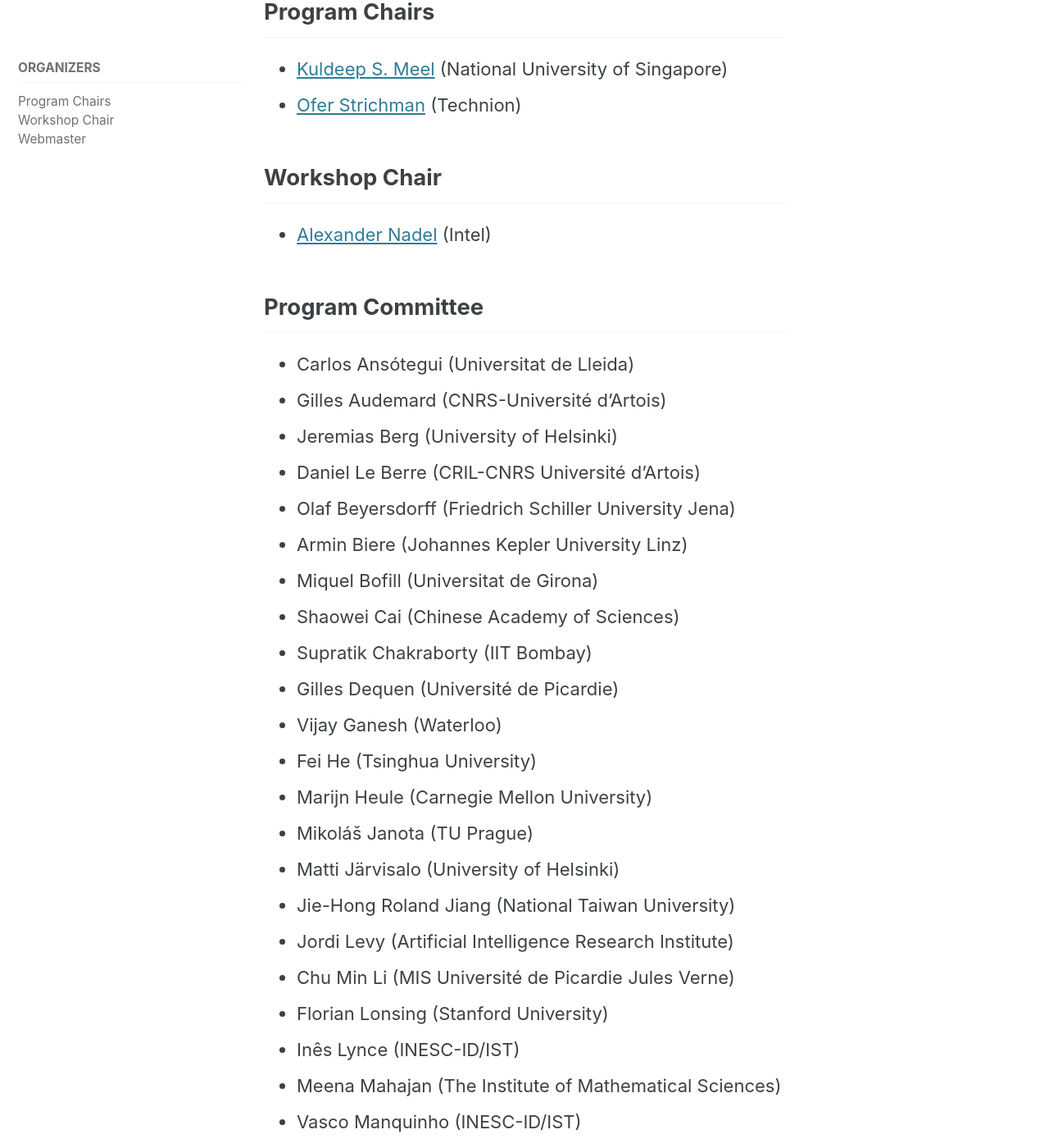
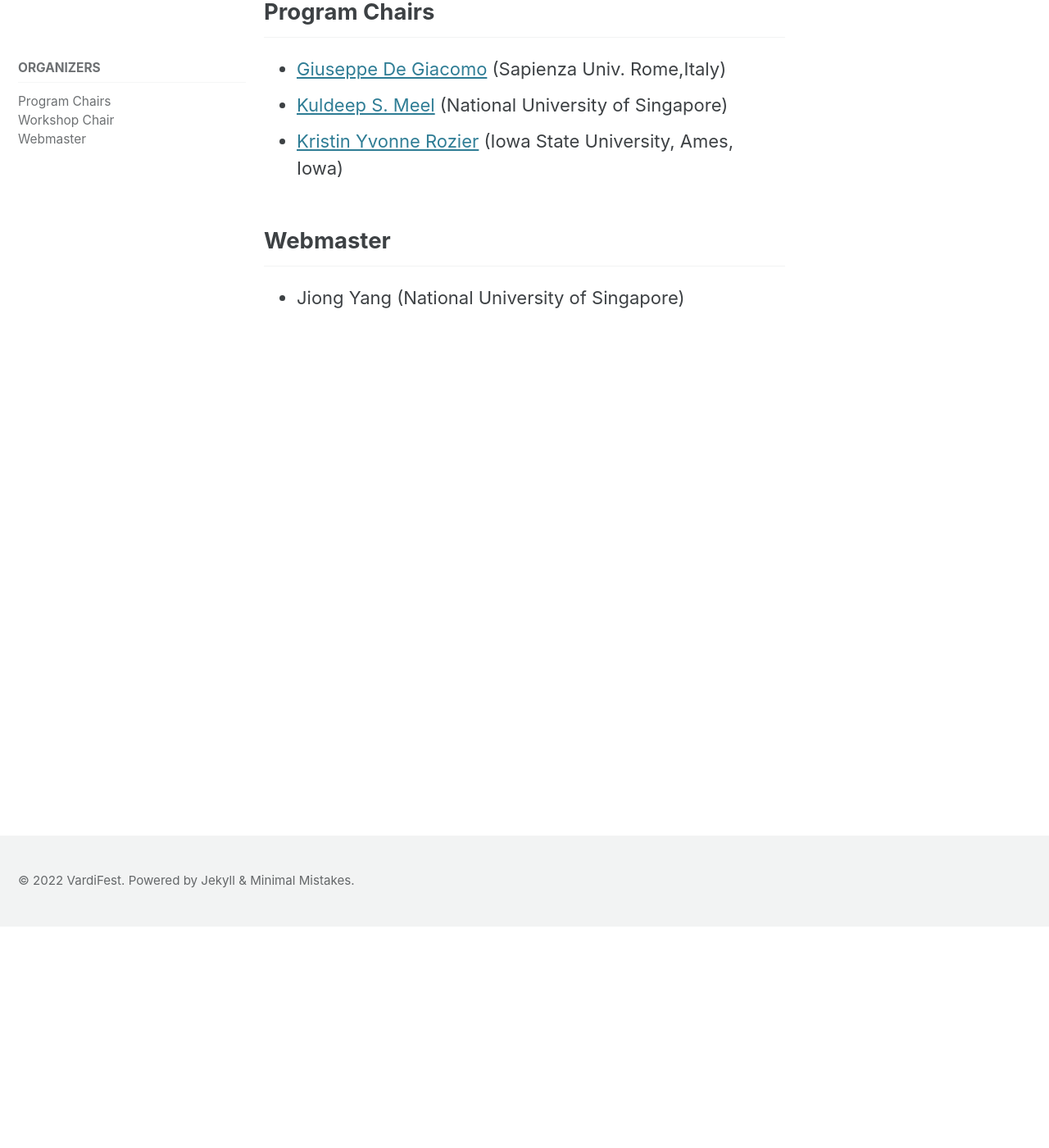
Before and after one commit to vardifest/vardifest.github.io, a Jekyll site: the page built from organizers.md, in a window 1280 px wide and 1400 px high, scrolled down 270 px. Shown: the whole window at 82% size. Built offline with Jekyll 4.4.1, drawn with Linux system fonts in a browser that asks for light colours; cached includes are drawn as plain includes; our own code applies the rules of GitHub Pages for plain Markdown files; some of the changed text lies outside the part shown.

Commit message:
Update organizers.md

```diff
--- a/organizers.md
+++ b/organizers.md
@@ -4,55 +4,15 @@ sidebar:
   nav: organizers
 ---
 
-# Organizing Committee
+# Organizers
 
 ## Program Chairs
 
+- [Giuseppe De Giacomo](https://www.diag.uniroma1.it/degiacom/) (Sapienza Univ. Rome,Italy)
 - [Kuldeep S. Meel](https://www.comp.nus.edu.sg/~meel/) (National University of Singapore)
-- [Ofer Strichman](https://oferstrichman.net.technion.ac.il/) (Technion)
+- [Kristin Yvonne Rozier](https://www.aere.iastate.edu/kyrozier/) (Iowa State University, Ames, Iowa)
 
-## Workshop Chair
 
-- [Alexander Nadel](http://www.cs.tau.ac.il/research/alexander.nadel/) (Intel)
-
-## Program Committee
-
-- Carlos Ansótegui (Universitat de Lleida)
-- Gilles Audemard (CNRS-Université d’Artois)
-- Jeremias Berg (University of Helsinki)
-- Daniel Le Berre (CRIL-CNRS Université d'Artois)
-- Olaf Beyersdorff (Friedrich Schiller University Jena)
-- Armin Biere (Johannes Kepler University Linz)
-- Miquel Bofill (Universitat de Girona)
-- Shaowei Cai (Chinese Academy of Sciences)
-- Supratik Chakraborty (IIT Bombay)
-- Gilles Dequen (Université de Picardie)
-- Vijay Ganesh (Waterloo)
-- Fei He (Tsinghua University)
-- Marijn Heule (Carnegie Mellon University)
-- Mikoláš Janota (TU Prague)
-- Matti Järvisalo (University of Helsinki)
-- Jie-Hong Roland Jiang (National Taiwan University)
-- Jordi Levy (Artificial Intelligence Research Institute)
-- Chu Min Li (MIS Université de Picardie Jules Verne)
-- Florian Lonsing (Stanford University)
-- Inês Lynce (INESC-ID/IST)
-- Meena Mahajan (The Institute of Mathematical Sciences)
-- Vasco Manquinho (INESC-ID/IST)
-- Felip Manyà (Artificial Intelligence Research Institute, IIIA-CSIC)
-- Kuldeep S. Meel [PC Co-chair] (National University of Singapore)
-- Alex Nadel (Intel, Haifa)
-- Tomáš Peitl (Technische Universität Wien)
-- Elizabeth Polgreen (University of Edinburgh)
-- Christoph Scholl (University of Freiburg, Germany)
-- Martina Seidl (Johannes Kepler University Linz)
-- Subodh Sharma (IIT Delhi)
-- Carsten Sinz (Karlsruhe Institute of Technology)
-- Friedrich Slivovsky (TU Wein)
-- Takehide Soh (Kobe University)
-- Mate Soos (Zalando SE)
-- Ofer Strichman [PC Co-chair] (Technion)
-- Stefan Szeider (TU Wien)
 
 ## Webmaster
 
```
